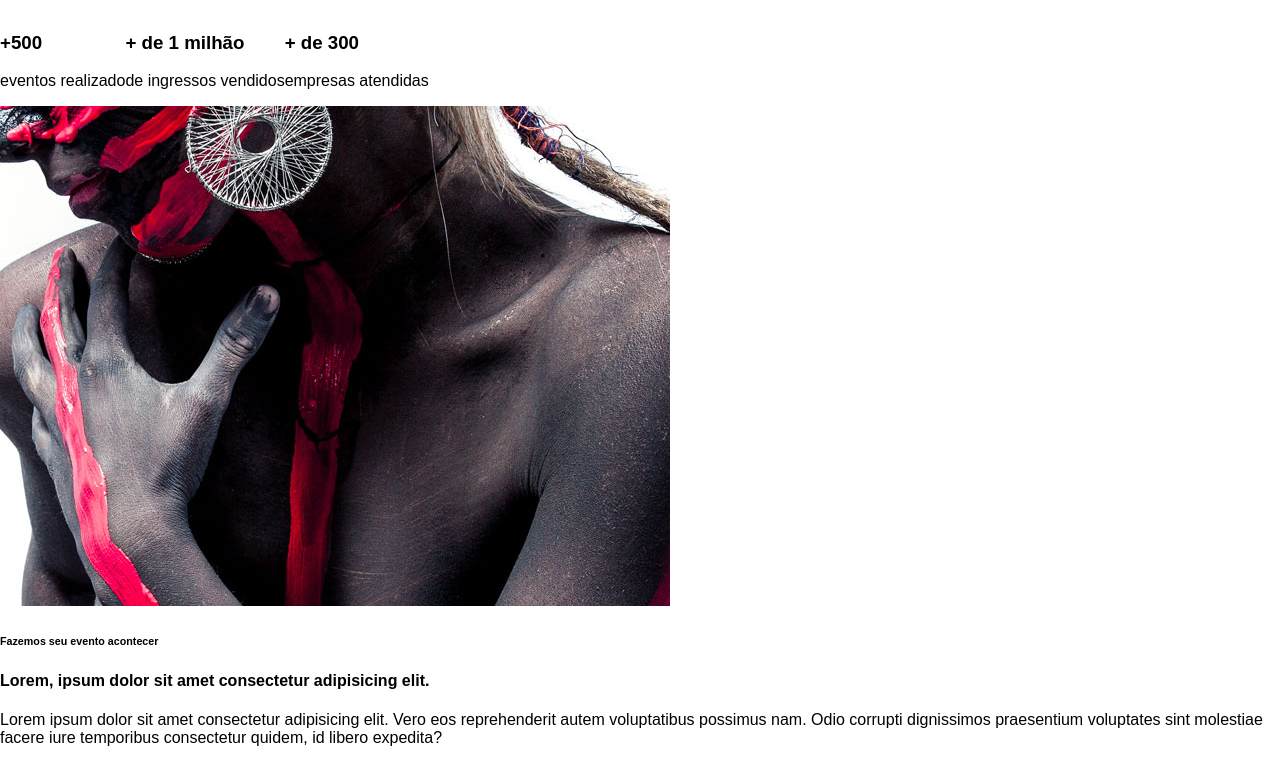
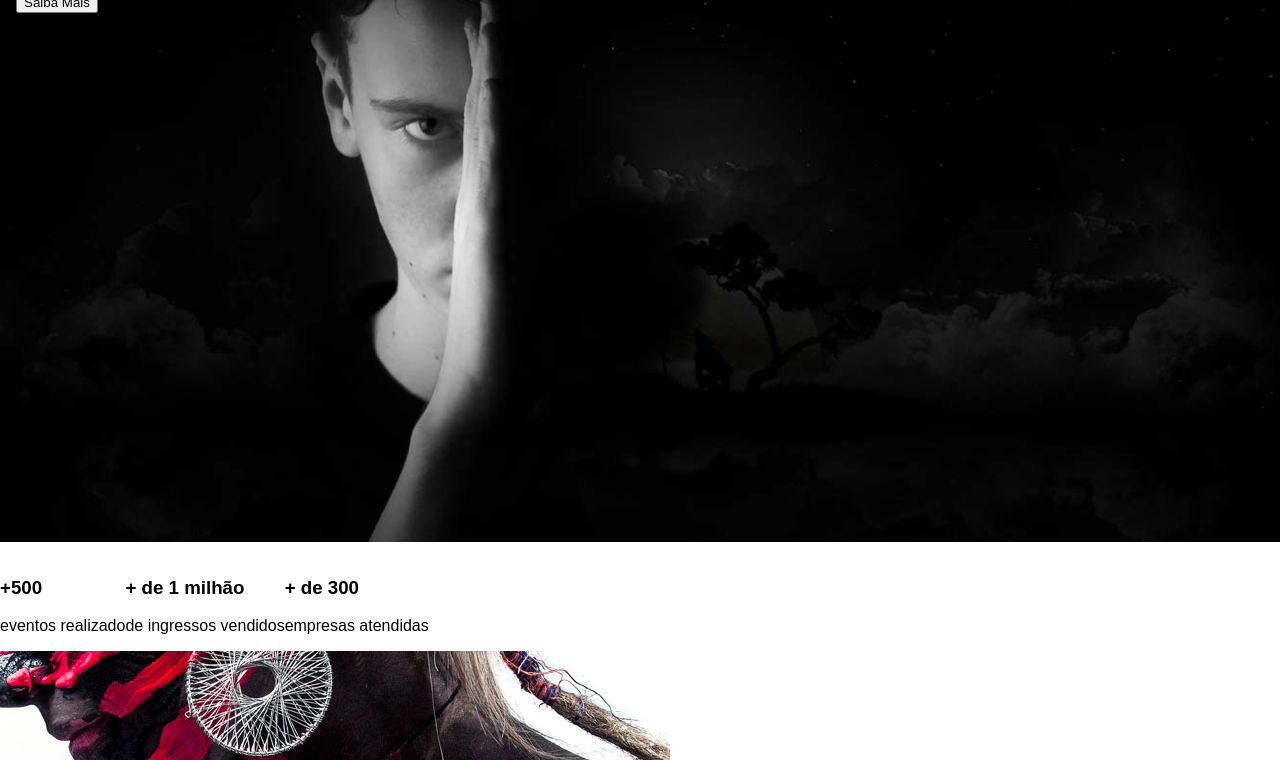
Before and after one commit to alanlfreitas/StudiOn, a website: page src/src/index.html in a window 1280 px wide. Shown: the part 258-1018 px from the top of the page. Drawn offline with Linux system fonts and the light colour scheme; a web font is replaced by a local one.

Commit message:
feat(CSS): added image to the header

```diff
--- a/src/src/style.css
+++ b/src/src/style.css
@@ -5,9 +5,10 @@
 }
 
 :root  {
-	--color-primary: #ffc500;
 	font-family: 'Montserrat', sans-serif;
 	font-size: 16px;
+	--color-primary: #ffc500;
+	--default-padding: 1rem;
 }
 
 body {
@@ -78,3 +79,14 @@ ul {
 .copy-primary {
 	color: var(--color-primary);
 }
+
+#slider {
+    height: calc(100vh - 7.75rem);
+	padding: var(--default-padding);
+	background-color: #000;
+	background-image: url('./images/banner.jpg');
+	background-size: cover;
+	background-position: center;
+	background-repeat: no-repeat;
+    color: #fff;
+}
```
